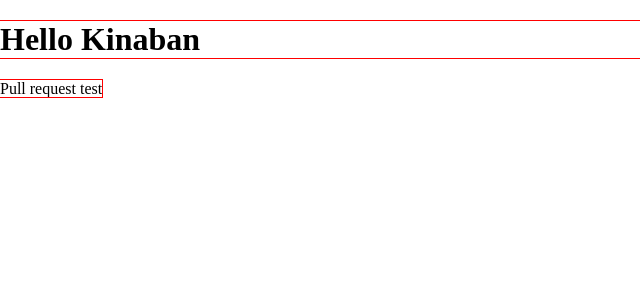
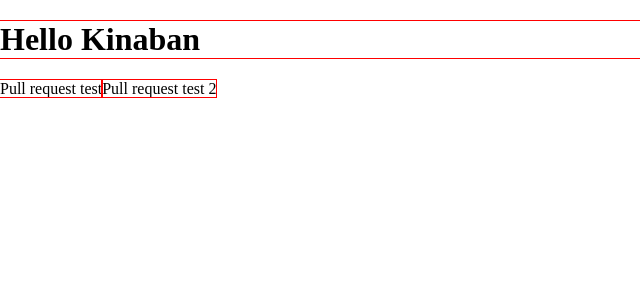
Before and after one commit to maki-sig/CareerSync, a Next.js app in the folder careersync/: page / in a window 1280 px wide. Shown: the top 300 px of the page, without its empty margins (0-640 px from the left). Built offline with nearby package versions, Linux system fonts and the light colour scheme.

Commit message:
Pull request test 2

```diff
--- a/careersync/app/page.tsx
+++ b/careersync/app/page.tsx
@@ -3,6 +3,7 @@ export default function Landing(){
     <>
       <h1>Hello Kinaban</h1>
       <span>Pull request test</span>
+      <span>Pull request test 2</span>
     </>
   )
 }
```
